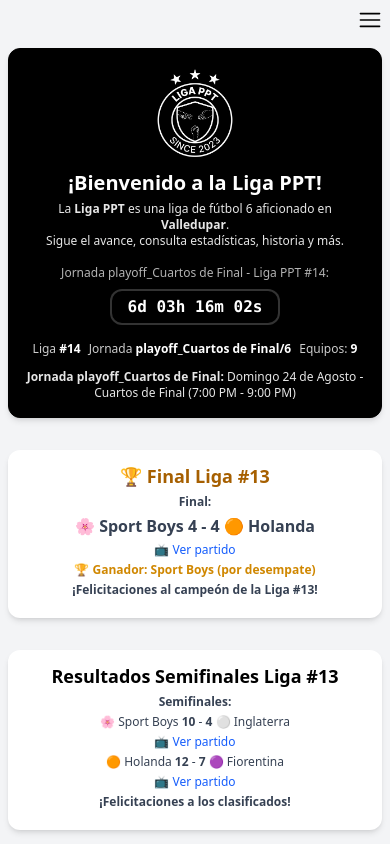
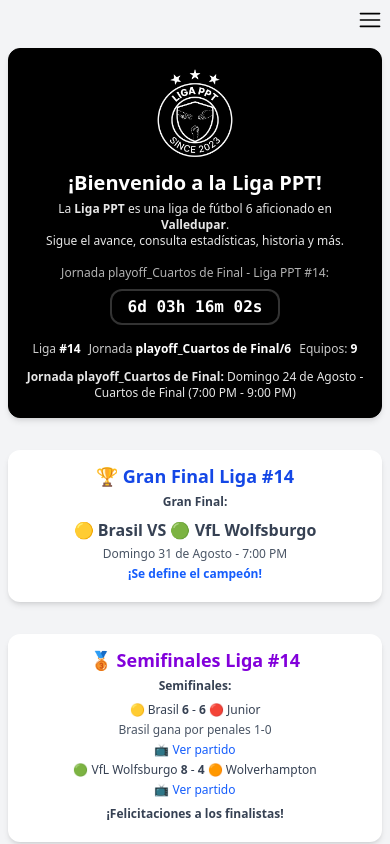
Before and after one commit to marianoamaris/liga-ppt, a React (Vite) app: page / in a window 390 px wide. Built offline with nearby package versions, Linux system fonts and the light colour scheme.

Commit message:
feat: Actualizar página de inicio con resultados de playoffs Liga #14 - Agregar Gran Final Brasil vs Wolfsburgo - Incluir resultados de semifinales y cuartos de final - Agregar enlaces a videos de YouTube de todos los partidos - Actualizar PlayoffsBracket para mostrar la final

```diff
--- a/src/components/Home/HomeDesktop.tsx
+++ b/src/components/Home/HomeDesktop.tsx
@@ -80,49 +80,46 @@ const HomeDesktop: React.FC = () => {
         </div>
       </Card>
       {/* Info en vivo de premios individuales y tablas */}
-      {/* Resultado de la Final */}
+      {/* Resultados de Playoffs Liga #14 */}
       <Card className="w-full max-w-5xl p-4 mb-8 bg-white">
-        <h2 className="mb-2 text-xl font-bold text-center text-yellow-700">
-          🏆 Final Liga #13
+        <h2 className="mb-2 text-xl font-bold text-center text-blue-700">
+          🏆 Gran Final Liga #14
         </h2>
         <div className="mb-4 text-sm text-center text-gray-700">
-          <b>Final:</b>
+          <b>Gran Final:</b>
           <div className="flex flex-col items-center justify-center gap-1 mt-2 mb-2">
             <div className="flex flex-col items-center gap-1">
               <span className="text-lg font-bold">
-                🌸 Sport Boys <b>4</b> - <b>4</b> 🟠 Holanda
+                🟡 Brasil <b>VS</b> 🟢 VfL Wolfsburgo
               </span>
-              <a
-                href="https://www.youtube.com/watch?v=b7kFDpSIKPQ&ab_channel=LigaPPT"
-                target="_blank"
-                rel="noopener noreferrer"
-                className="text-xs text-blue-600 hover:text-blue-800 hover:underline"
-              >
-                📺 Ver partido
-              </a>
-              <span className="text-sm font-semibold text-yellow-600">
-                🏆 Ganador: Sport Boys (por desempate)
+              <span className="text-sm text-gray-600">
+                Domingo 31 de Agosto - 7:00 PM
+              </span>
+              <span className="text-sm font-semibold text-blue-600">
+                ¡Se define el campeón de la Liga #14!
               </span>
             </div>
           </div>
-          <b>¡Felicitaciones al campeón de la Liga #13!</b>
         </div>
       </Card>
 
-      {/* Resultados de Playoffs y próximas semifinales */}
+      {/* Resultados de Semifinales */}
       <Card className="w-full max-w-5xl p-4 mb-8 bg-white">
-        <h2 className="mb-2 text-xl font-bold text-center ">
-          Resultados Semifinales Liga #13
+        <h2 className="mb-2 text-xl font-bold text-center text-purple-700">
+          🥉 Semifinales Liga #14
         </h2>
         <div className="mb-4 text-sm text-center text-gray-700">
           <b>Semifinales:</b>
           <div className="flex flex-col items-center justify-center gap-1 mt-2 mb-2 md:flex-row md:gap-8">
             <div className="flex flex-col items-center gap-1">
               <span>
-                🌸 Sport Boys <b>10</b> - <b>4</b> ⚪️ Inglaterra
+                🟡 Brasil <b>6</b> - <b>6</b> 🔴 Junior
+              </span>
+              <span className="text-xs text-gray-600">
+                Brasil gana por penales 1-0
               </span>
               <a
-                href="https://www.youtube.com/watch?v=vpXSgT7vjEs&ab_channel=LigaPPT"
+                href="https://youtu.be/NSdU__dtG2A"
                 target="_blank"
                 rel="noopener noreferrer"
                 className="text-xs text-blue-600 hover:text-blue-800 hover:underline"
@@ -132,10 +129,10 @@ const HomeDesktop: React.FC = () => {
             </div>
             <div className="flex flex-col items-center gap-1">
               <span>
-                🟠 Holanda <b>12</b> - <b>7</b> 🟣 Fiorentina
+                🟢 VfL Wolfsburgo <b>8</b> - <b>4</b> 🟠 Wolverhampton
               </span>
               <a
-                href="https://www.youtube.com/watch?v=fP9n-x3c3Ck&ab_channel=LigaPPT"
+                href="https://youtu.be/ZPyn0cDfVpU"
                 target="_blank"
                 rel="noopener noreferrer"
                 className="text-xs text-blue-600 hover:text-blue-800 hover:underline"
@@ -144,24 +141,24 @@ const HomeDesktop: React.FC = () => {
               </a>
             </div>
           </div>
-          <b>¡Felicitaciones a los clasificados!</b>
+          <b>¡Felicitaciones a los finalistas!</b>
         </div>
       </Card>
 
-      {/* Resultados de Playoffs y próximas semifinales */}
+      {/* Resultados de Cuartos de Final */}
       <Card className="w-full max-w-5xl p-4 mb-8 bg-white">
-        <h2 className="mb-2 text-xl font-bold text-center ">
-          Resultados Playoffs Liga #13
+        <h2 className="mb-2 text-xl font-bold text-center text-green-700">
+          🏅 Cuartos de Final Liga #14
         </h2>
         <div className="mb-4 text-sm text-center text-gray-700">
           <b>Cuartos de Final:</b>
           <div className="flex flex-col items-center justify-center gap-1 mt-2 mb-2 md:flex-row md:gap-8">
             <div className="flex flex-col items-center gap-1">
               <span>
-                🟣 Fiorentina <b>9</b> - <b>8</b> 🔵 Celta de Vigo
+                🟡 Brasil <b>7</b> - <b>5</b> 🟣 Palermo FC
               </span>
               <a
-                href="https://www.youtube.com/watch?v=z_kFBRqnwv8&ab_channel=LigaPPT"
+                href="https://youtu.be/aH2_GvzfRSg"
                 target="_blank"
                 rel="noopener noreferrer"
                 className="text-xs text-blue-600 hover:text-blue-800 hover:underline"
@@ -171,10 +168,10 @@ const HomeDesktop: React.FC = () => {
             </div>
             <div className="flex flex-col items-center gap-1">
               <span>
-                ⚪️ Inglaterra <b>5</b> - <b>2</b> ⚫️ Alemania
+                🟠 Wolverhampton <b>7</b> - <b>6</b> 🔵 River Plate
               </span>
               <a
-                href="https://www.youtube.com/watch?v=YZywzjyzcE0&ab_channel=LigaPPT"
+                href="https://youtu.be/QSTIKbthSUo"
                 target="_blank"
                 rel="noopener noreferrer"
                 className="text-xs text-blue-600 hover:text-blue-800 hover:underline"
--- a/src/components/Home/HomeMobile.tsx
+++ b/src/components/Home/HomeMobile.tsx
@@ -55,49 +55,46 @@ const HomeMobile: React.FC = () => {
         </div>
       </Card>
       {/* Info en vivo de premios individuales y tablas */}
-      {/* Resultado de la Final */}
+      {/* Resultados de Playoffs Liga #14 */}
       <Card className="w-full p-3 mb-4 bg-white">
-        <h2 className="mb-1 text-lg font-bold text-center text-yellow-700">
-          🏆 Final Liga #13
+        <h2 className="mb-1 text-lg font-bold text-center text-blue-700">
+          🏆 Gran Final Liga #14
         </h2>
         <div className="mb-2 text-xs text-center text-gray-700">
-          <b>Final:</b>
-          <div className="flex flex-col items-center gap-1 mt-1 mb-1">
+          <b>Gran Final:</b>
+          <div className="flex flex-col items-center justify-center gap-1 mt-2 mb-2">
             <div className="flex flex-col items-center gap-1">
               <span className="text-base font-bold">
-                🌸 Sport Boys <b>4</b> - <b>4</b> 🟠 Holanda
+                🟡 Brasil <b>VS</b> 🟢 VfL Wolfsburgo
               </span>
-              <a
-                href="https://www.youtube.com/watch?v=b7kFDpSIKPQ&ab_channel=LigaPPT"
-                target="_blank"
-                rel="noopener noreferrer"
-                className="text-xs text-blue-600 hover:text-blue-800 hover:underline"
-              >
-                📺 Ver partido
-              </a>
-              <span className="text-xs font-semibold text-yellow-600">
-                🏆 Ganador: Sport Boys (por desempate)
+              <span className="text-xs text-gray-600">
+                Domingo 31 de Agosto - 7:00 PM
+              </span>
+              <span className="text-xs font-semibold text-blue-600">
+                ¡Se define el campeón!
               </span>
             </div>
           </div>
-          <b>¡Felicitaciones al campeón de la Liga #13!</b>
         </div>
       </Card>
 
       {/* Resultados de Semifinales */}
       <Card className="w-full p-3 mb-4 bg-white">
-        <h2 className="mb-1 text-lg font-bold text-center">
-          Resultados Semifinales Liga #13
+        <h2 className="mb-1 text-lg font-bold text-center text-purple-700">
+          🥉 Semifinales Liga #14
         </h2>
         <div className="mb-2 text-xs text-center text-gray-700">
           <b>Semifinales:</b>
-          <div className="flex flex-col items-center gap-1 mt-1 mb-1">
+          <div className="flex flex-col items-center justify-center gap-1 mt-2 mb-2">
             <div className="flex flex-col items-center gap-1">
               <span>
-                🌸 Sport Boys <b>10</b> - <b>4</b> ⚪️ Inglaterra
+                🟡 Brasil <b>6</b> - <b>6</b> 🔴 Junior
+              </span>
+              <span className="text-xs text-gray-600">
+                Brasil gana por penales 1-0
               </span>
               <a
-                href="https://www.youtube.com/watch?v=vpXSgT7vjEs&ab_channel=LigaPPT"
+                href="https://youtu.be/NSdU__dtG2A"
                 target="_blank"
                 rel="noopener noreferrer"
                 className="text-xs text-blue-600 hover:text-blue-800 hover:underline"
@@ -107,10 +104,10 @@ const HomeMobile: React.FC = () => {
             </div>
             <div className="flex flex-col items-center gap-1">
               <span>
-                🟠 Holanda <b>12</b> - <b>7</b> 🟣 Fiorentina
+                🟢 VfL Wolfsburgo <b>8</b> - <b>4</b> 🟠 Wolverhampton
               </span>
               <a
-                href="https://www.youtube.com/watch?v=fP9n-x3c3Ck&ab_channel=LigaPPT"
+                href="https://youtu.be/ZPyn0cDfVpU"
                 target="_blank"
                 rel="noopener noreferrer"
                 className="text-xs text-blue-600 hover:text-blue-800 hover:underline"
@@ -119,23 +116,24 @@ const HomeMobile: React.FC = () => {
               </a>
             </div>
           </div>
-          <b>¡Felicitaciones a los clasificados!</b>
+          <b>¡Felicitaciones a los finalistas!</b>
         </div>
       </Card>
 
+      {/* Resultados de Cuartos de Final */}
       <Card className="w-full p-3 mb-4 bg-white">
-        <h2 className="mb-1 text-lg font-bold text-center">
-          Resultados Playoffs Liga #13
+        <h2 className="mb-1 text-lg font-bold text-center text-green-700">
+          🏅 Cuartos de Final Liga #14
         </h2>
         <div className="mb-2 text-xs text-center text-gray-700">
           <b>Cuartos de Final:</b>
-          <div className="flex flex-col items-center gap-1 mt-1 mb-1">
+          <div className="flex flex-col items-center justify-center gap-1 mt-2 mb-2">
             <div className="flex flex-col items-center gap-1">
               <span>
-                🟣 Fiorentina <b>9</b> - <b>8</b> 🔵 Celta de Vigo
+                🟡 Brasil <b>7</b> - <b>5</b> 🟣 Palermo FC
               </span>
               <a
-                href="https://www.youtube.com/watch?v=z_kFBRqnwv8&ab_channel=LigaPPT"
+                href="https://youtu.be/aH2_GvzfRSg"
                 target="_blank"
                 rel="noopener noreferrer"
                 className="text-xs text-blue-600 hover:text-blue-800 hover:underline"
@@ -145,10 +143,10 @@ const HomeMobile: React.FC = () => {
             </div>
             <div className="flex flex-col items-center gap-1">
               <span>
-                ⚪️ Inglaterra <b>5</b> - <b>2</b> ⚫️ Alemania
+                🟠 Wolverhampton <b>7</b> - <b>6</b> 🔵 River Plate
               </span>
               <a
-                href="https://www.youtube.com/watch?v=YZywzjyzcE0&ab_channel=LigaPPT"
+                href="https://youtu.be/QSTIKbthSUo"
                 target="_blank"
                 rel="noopener noreferrer"
                 className="text-xs text-blue-600 hover:text-blue-800 hover:underline"
--- a/src/components/Home/HomeTablet.tsx
+++ b/src/components/Home/HomeTablet.tsx
@@ -57,49 +57,46 @@ const HomeTablet: React.FC = () => {
         </div>
       </Card>
       {/* Info en vivo de premios individuales y tablas */}
-      {/* Resultado de la Final */}
+      {/* Resultados de Playoffs Liga #14 */}
       <Card className="w-full p-4 mb-6 bg-white">
-        <h2 className="mb-2 text-xl font-bold text-center text-yellow-700">
-          🏆 Final Liga #13
+        <h2 className="mb-2 text-xl font-bold text-center text-blue-700">
+          🏆 Gran Final Liga #14
         </h2>
         <div className="mb-3 text-sm text-center text-gray-700">
-          <b>Final:</b>
-          <div className="flex flex-col items-center gap-1 mt-2 mb-2">
+          <b>Gran Final:</b>
+          <div className="flex flex-col items-center justify-center gap-1 mt-2 mb-2">
             <div className="flex flex-col items-center gap-1">
               <span className="text-lg font-bold">
-                🌸 Sport Boys <b>4</b> - <b>4</b> 🟠 Holanda
+                🟡 Brasil <b>VS</b> 🟢 VfL Wolfsburgo
               </span>
-              <a
-                href="https://www.youtube.com/watch?v=b7kFDpSIKPQ&ab_channel=LigaPPT"
-                target="_blank"
-                rel="noopener noreferrer"
-                className="text-xs text-blue-600 hover:text-blue-800 hover:underline"
-              >
-                📺 Ver partido
-              </a>
-              <span className="text-sm font-semibold text-yellow-600">
-                🏆 Ganador: Sport Boys (por desempate)
+              <span className="text-sm text-gray-600">
+                Domingo 31 de Agosto - 7:00 PM
+              </span>
+              <span className="text-sm font-semibold text-blue-600">
+                ¡Se define el campeón de la Liga #14!
               </span>
             </div>
           </div>
-          <b>¡Felicitaciones al campeón de la Liga #13!</b>
         </div>
       </Card>
 
       {/* Resultados de Semifinales */}
       <Card className="w-full p-4 mb-6 bg-white">
-        <h2 className="mb-2 text-xl font-bold text-center">
-          Resultados Semifinales Liga #13
+        <h2 className="mb-2 text-xl font-bold text-center text-purple-700">
+          🥉 Semifinales Liga #14
         </h2>
         <div className="mb-3 text-sm text-center text-gray-700">
           <b>Semifinales:</b>
-          <div className="flex flex-col items-center gap-1 mt-2 mb-2">
+          <div className="flex flex-col items-center justify-center gap-1 mt-2 mb-2 md:flex-row md:gap-8">
             <div className="flex flex-col items-center gap-1">
               <span>
-                🌸 Sport Boys <b>10</b> - <b>4</b> ⚪️ Inglaterra
+                🟡 Brasil <b>6</b> - <b>6</b> 🔴 Junior
+              </span>
+              <span className="text-xs text-gray-600">
+                Brasil gana por penales 1-0
               </span>
               <a
-                href="https://www.youtube.com/watch?v=vpXSgT7vjEs&ab_channel=LigaPPT"
+                href="https://youtu.be/NSdU__dtG2A"
                 target="_blank"
                 rel="noopener noreferrer"
                 className="text-xs text-blue-600 hover:text-blue-800 hover:underline"
@@ -109,10 +106,10 @@ const HomeTablet: React.FC = () => {
             </div>
             <div className="flex flex-col items-center gap-1">
               <span>
-                🟠 Holanda <b>12</b> - <b>7</b> 🟣 Fiorentina
+                🟢 VfL Wolfsburgo <b>8</b> - <b>4</b> 🟠 Wolverhampton
               </span>
               <a
-                href="https://www.youtube.com/watch?v=fP9n-x3c3Ck&ab_channel=LigaPPT"
+                href="https://youtu.be/ZPyn0cDfVpU"
                 target="_blank"
                 rel="noopener noreferrer"
                 className="text-xs text-blue-600 hover:text-blue-800 hover:underline"
@@ -121,23 +118,24 @@ const HomeTablet: React.FC = () => {
               </a>
             </div>
           </div>
-          <b>¡Felicitaciones a los clasificados!</b>
+          <b>¡Felicitaciones a los finalistas!</b>
         </div>
       </Card>
 
+      {/* Resultados de Cuartos de Final */}
       <Card className="w-full p-4 mb-6 bg-white">
-        <h2 className="mb-2 text-xl font-bold text-center">
-          Resultados Playoffs Liga #13
+        <h2 className="mb-2 text-xl font-bold text-center text-green-700">
+          🏅 Cuartos de Final Liga #14
         </h2>
         <div className="mb-3 text-sm text-center text-gray-700">
           <b>Cuartos de Final:</b>
-          <div className="flex flex-col items-center gap-1 mt-2 mb-2">
+          <div className="flex flex-col items-center justify-center gap-1 mt-2 mb-2 md:flex-row md:gap-8">
             <div className="flex flex-col items-center gap-1">
               <span>
-                🟣 Fiorentina <b>9</b> - <b>8</b> 🔵 Celta de Vigo
+                🟡 Brasil <b>7</b> - <b>5</b> 🟣 Palermo FC
               </span>
               <a
-                href="https://www.youtube.com/watch?v=z_kFBRqnwv8&ab_channel=LigaPPT"
+                href="https://youtu.be/aH2_GvzfRSg"
                 target="_blank"
                 rel="noopener noreferrer"
                 className="text-xs text-blue-600 hover:text-blue-800 hover:underline"
@@ -147,10 +145,10 @@ const HomeTablet: React.FC = () => {
             </div>
             <div className="flex flex-col items-center gap-1">
               <span>
-                ⚪️ Inglaterra <b>5</b> - <b>2</b> ⚫️ Alemania
+                🟠 Wolverhampton <b>7</b> - <b>6</b> 🔵 River Plate
               </span>
               <a
-                href="https://www.youtube.com/watch?v=YZywzjyzcE0&ab_channel=LigaPPT"
+                href="https://youtu.be/QSTIKbthSUo"
                 target="_blank"
                 rel="noopener noreferrer"
                 className="text-xs text-blue-600 hover:text-blue-800 hover:underline"
--- a/src/components/sections/PlayoffsBracket.tsx
+++ b/src/components/sections/PlayoffsBracket.tsx
@@ -44,36 +44,23 @@ export const PlayoffsBracket: React.FC = () => {
   return (
     <Card className="w-full max-w-5xl p-4 mb-8 bg-white sm:p-6">
       <h2 className="mb-4 text-xl font-bold text-center sm:text-2xl">
-        Playoffs - Liga PPT #14
+        🏆 Gran Final - Liga PPT #14
       </h2>
 
       <div className="flex justify-center">
         <div className="flex flex-col gap-8 lg:flex-row lg:gap-4">
-          {/* CUARTOS DE FINAL */}
+          {/* GRAN FINAL */}
           <div className="flex flex-col items-center gap-4">
             <h3 className="text-sm font-bold text-center text-gray-600 uppercase">
-              Cuartos de Final - Domingo 24 de Agosto
+              Gran Final - Domingo 31 de Agosto
             </h3>
             <div className="flex flex-row flex-wrap justify-center gap-4 lg:flex-col">
-              <div className="flex flex-col items-center w-full gap-2 p-2 border border-gray-200 rounded-lg md:flex-row md:w-auto md:gap-0">
-                <BracketTeam teamName="VfL Wolfsburgo" seed={1} />
-                <span className="px-3 my-2 text-xs font-bold md:my-1">VS</span>
-                <BracketTeam teamName="Eintracht Frankfurt" seed={8} />
-              </div>
-              <div className="flex flex-col items-center w-full gap-2 p-2 border border-gray-200 rounded-lg md:flex-row md:w-auto md:gap-0">
-                <BracketTeam teamName="Junior" seed={2} />
-                <span className="px-3 my-2 text-xs font-bold md:my-1">VS</span>
-                <BracketTeam teamName="Equipo Rocket" seed={7} />
-              </div>
-              <div className="flex flex-col items-center w-full gap-2 p-2 border border-gray-200 rounded-lg md:flex-row md:w-auto md:gap-0">
-                <BracketTeam teamName="Brasil" seed={3} />
-                <span className="px-3 my-2 text-xs font-bold md:my-1">VS</span>
-                <BracketTeam teamName="Fiorentina" seed={6} />
-              </div>
-              <div className="flex flex-col items-center w-full gap-2 p-2 border border-gray-200 rounded-lg md:flex-row md:w-auto md:gap-0">
-                <BracketTeam teamName="Wolverhampton" seed={4} />
-                <span className="px-3 my-2 text-xs font-bold md:my-1">VS</span>
-                <BracketTeam teamName="River Plate" seed={5} />
+              <div className="flex flex-col items-center w-full gap-2 p-2 border-2 border-yellow-400 rounded-lg md:flex-row md:w-auto md:gap-0 bg-yellow-50">
+                <BracketTeam teamName="Brasil" seed={1} />
+                <span className="px-3 my-2 text-lg font-bold md:my-1 text-yellow-700">
+                  VS
+                </span>
+                <BracketTeam teamName="VfL Wolfsburgo" seed={2} />
               </div>
             </div>
           </div>
@@ -82,17 +69,15 @@ export const PlayoffsBracket: React.FC = () => {
 
       <div className="mt-6 text-sm text-center text-gray-600">
         <p>
-          Los cuartos de final se jugarán el <b>domingo 24 de agosto</b> de{" "}
-          <b>7:00 PM a 9:00 PM</b>
+          La <b>Gran Final</b> se jugará el <b>domingo 31 de agosto</b> a las{" "}
+          <b>7:00 PM</b>
         </p>
         <p className="mt-2">
-          <b>Semifinales:</b> Jueves 28 de agosto a las 7:00 PM
+          <b>Brasil</b> vs <b>VfL Wolfsburgo</b> - ¡Se define el campeón de la
+          Liga #14!
         </p>
-        <p className="mt-1">
-          <b>Final:</b> Domingo 31 de agosto a las 7:00 PM
-        </p>
-        <p className="mt-2">
-          ¡Los 8 mejores equipos de la liga se enfrentan por el título!
+        <p className="mt-2 text-lg font-bold text-yellow-600">
+          🏆 ¡El mejor equipo se llevará el título!
         </p>
       </div>
     </Card>
--- a/src/constants/USUARIOS_LIGA.ts
+++ b/src/constants/USUARIOS_LIGA.ts
@@ -760,7 +760,7 @@ export const USUARIOS_LIGA: UsuarioLiga[] = [
     name: "Leonardo Cadena",
     username: "lcadena",
     avatar: null,
-    ligasJugadas: 1,
+    ligasJugadas: 3,
     esFundador: false,
     ligasGanadas: 0,
     esAdmin: false,
--- a/src/pages/LogrosPage.tsx
+++ b/src/pages/LogrosPage.tsx
@@ -75,17 +75,17 @@ export const LogrosPage: React.FC = () => {
           esAdmin: false,
           posicion: "arquero",
         },
-        USUARIOS_LIGA.find((u) => u.username === "nbaute") ?? {
-          name: "Nicolás Baute",
-          username: "nbaute",
-          ligasJugadas: 1,
+        USUARIOS_LIGA.find((u) => u.username === "lcadena") ?? {
+          name: "Leonardo Cadena",
+          username: "lcadena",
+          ligasJugadas: 3,
           ligasGanadas: 0,
-          golesTotales: 33,
+          golesTotales: 30,
           esAdmin: false,
           posicion: "arquero",
         },
       ],
-      goles: [22, 28, 33],
+      goles: [22, 28, 30],
       label: "Menos goles recibidos en una liga",
       type: "user",
     },
```
Also changed, not shown: 1 other file (tests, documents, lock files or other folders).
